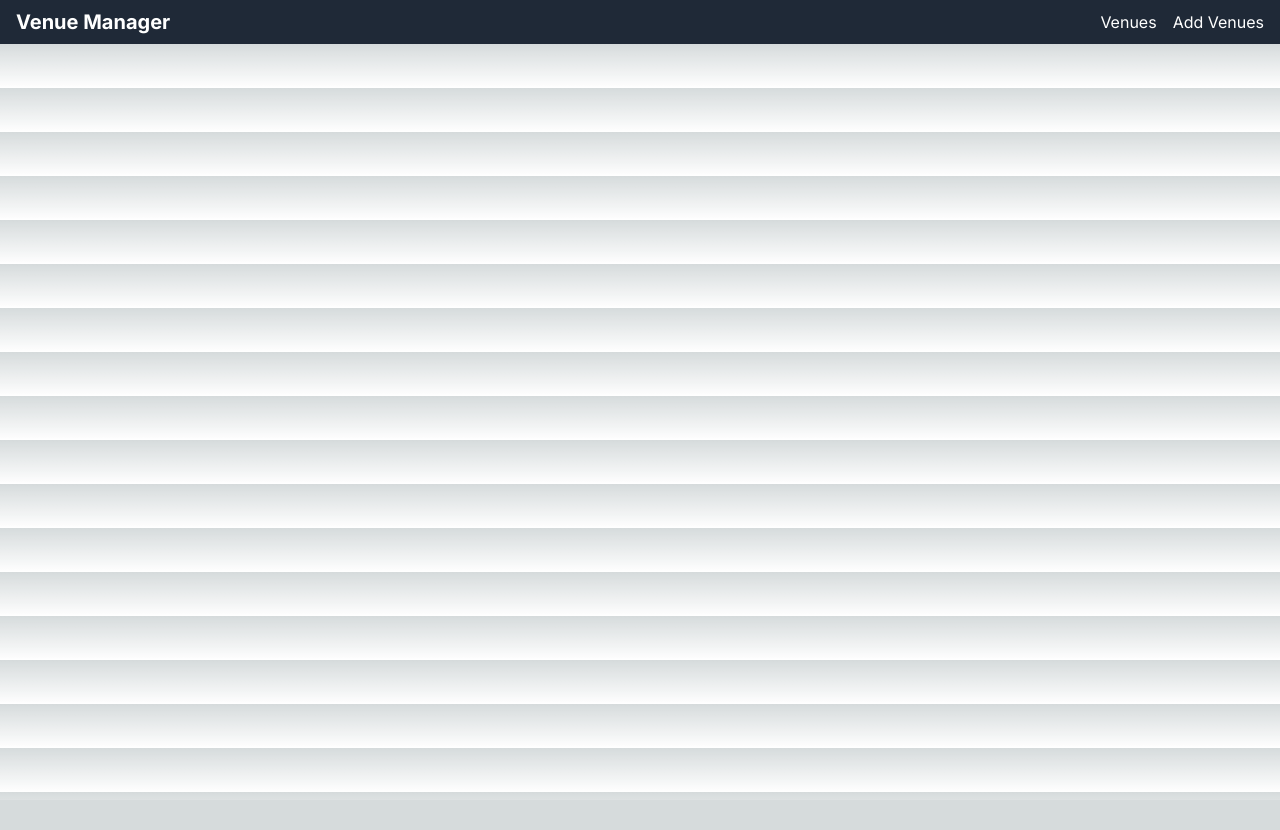
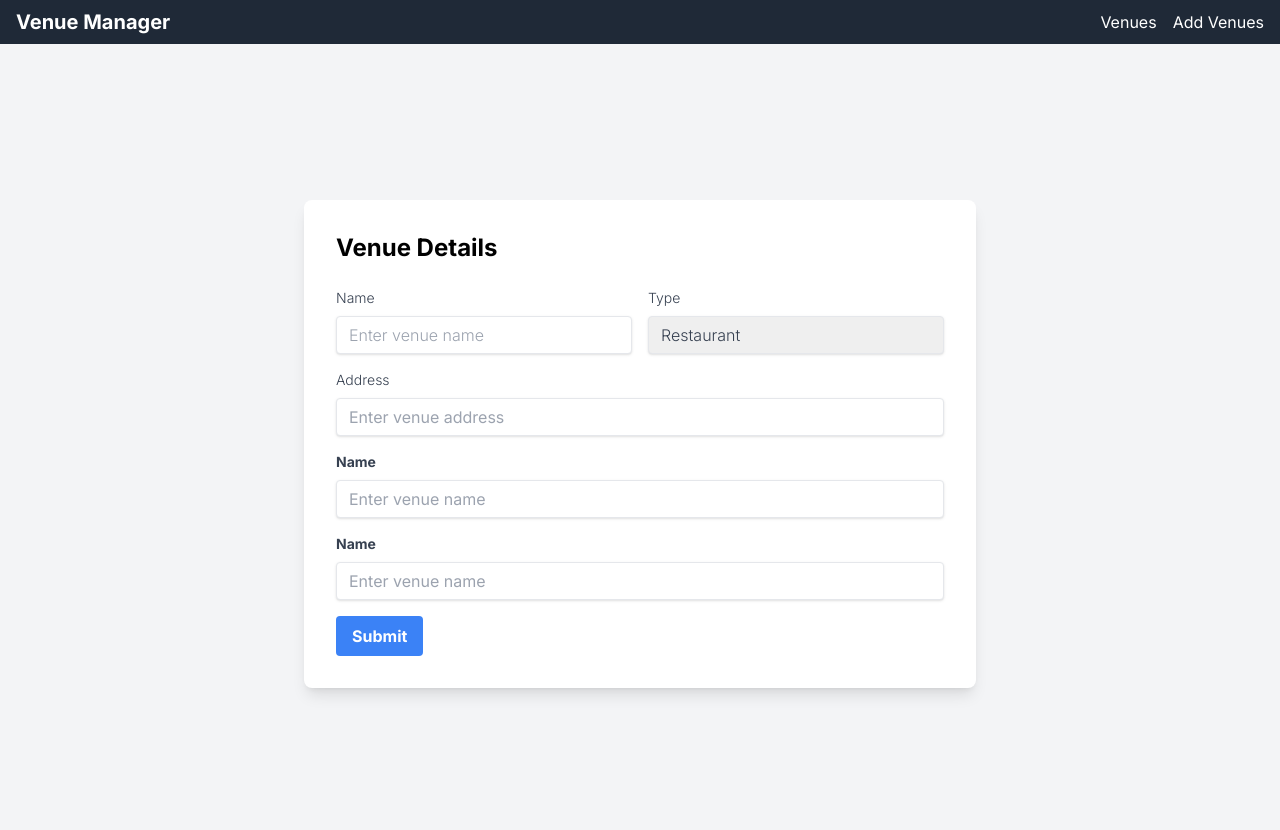
Before and after one commit to Josef-sho/restaurant-venues, a Next.js app: page / in a window 1280 px wide. Shown: the top 830 px of the page. Before the commit the page ends 800 px from the top, so only its background shows below. Built offline with nearby package versions, Linux system fonts and the light colour scheme.

Commit message:
feat: Add VenueForm component to AddVenues page

```diff
--- a/src/app/Pages/addvenues.tsx
+++ b/src/app/Pages/addvenues.tsx
@@ -1,9 +1,11 @@
 import Navbar from '../components/nav';
+import VenueForm from '../components/venueform';
 
 function AddVenues() {
   return (
     <>
       <Navbar />
+      <VenueForm />
 
     </>
   );
--- /dev/null
+++ b/src/app/components/venueform.tsx
@@ -0,0 +1,82 @@
+// pages/add-venue.js
+import React from 'react';
+
+const VenueForm = () => {
+  return (
+    <div className="flex justify-center items-center min-h-screen bg-gray-100">
+      <div className="bg-white shadow-lg rounded-lg p-8 max-w-2xl w-full">
+        <form>
+          <h2 className="text-2xl font-bold mb-6 text-black">Venue Details</h2>
+          <div className="mb-4 flex space-x-4">
+            <div className="w-1/2">
+              <label className="block text-gray-700 text-sm font-light mb-2" htmlFor="name">
+                Name
+              </label>
+              <input
+                type="text"
+                id="name"
+                placeholder="Enter venue name"
+                className="shadow appearance-none border rounded w-full py-2 px-3 text-gray-700 font-light leading-tight focus:outline-none focus:shadow-outline"
+              />
+            </div>
+            <div className="w-1/2">
+              <label className="block text-gray-700 text-sm font-light mb-2" htmlFor="type">
+                Type
+              </label>
+              <select
+                id="type"
+                className="shadow appearance-none border rounded w-full py-2 px-3 font-light text-gray-700 leading-tight focus:outline-none focus:shadow-outline"
+              >
+                <option value="Restaurant">Restaurant</option>
+                <option value="Bar">Bar</option>
+                <option value="Cafe">Cafe</option>
+                <option value="Theater">Theater</option>
+              </select>
+            </div>
+          </div>
+
+          <div className="mb-4">
+                <label className="block text-gray-700 text-sm font-light mb-2" htmlFor="address">
+                    Address
+                </label>
+                <input
+                    type="text"
+                    id="address"
+                    placeholder="Enter venue address"
+                    className="shadow appearance-none border rounded w-full py-2 px-3 text-gray-700 leading-tight focus:outline-none focus:shadow-outline"
+                />
+            </div>
+          <div className="mb-4">
+            <label className="block text-gray-700 text-sm font-bold mb-2" htmlFor="name">
+              Name
+            </label>
+            <input
+              type="text"
+              id="name"
+              placeholder="Enter venue name"
+              className="shadow appearance-none border rounded w-full py-2 px-3 text-gray-700 leading-tight focus:outline-none focus:shadow-outline"
+            />
+          </div>
+          <div className="mb-4">
+            <label className="block text-gray-700 text-sm font-bold mb-2" htmlFor="name">
+              Name
+            </label>
+            <input
+              type="text"
+              id="name"
+              placeholder="Enter venue name"
+              className="shadow appearance-none border rounded w-full py-2 px-3 text-gray-700 leading-tight focus:outline-none focus:shadow-outline"
+            />
+          </div>
+          <div className="flex items-center justify-between">
+            <button className="bg-blue-500 hover:bg-blue-700 text-white font-bold py-2 px-4 rounded focus:outline-none focus:shadow-outline" type="submit">
+              Submit
+            </button>
+          </div>
+        </form>
+      </div>
+    </div>
+  );
+}
+
+export default VenueForm;
```
